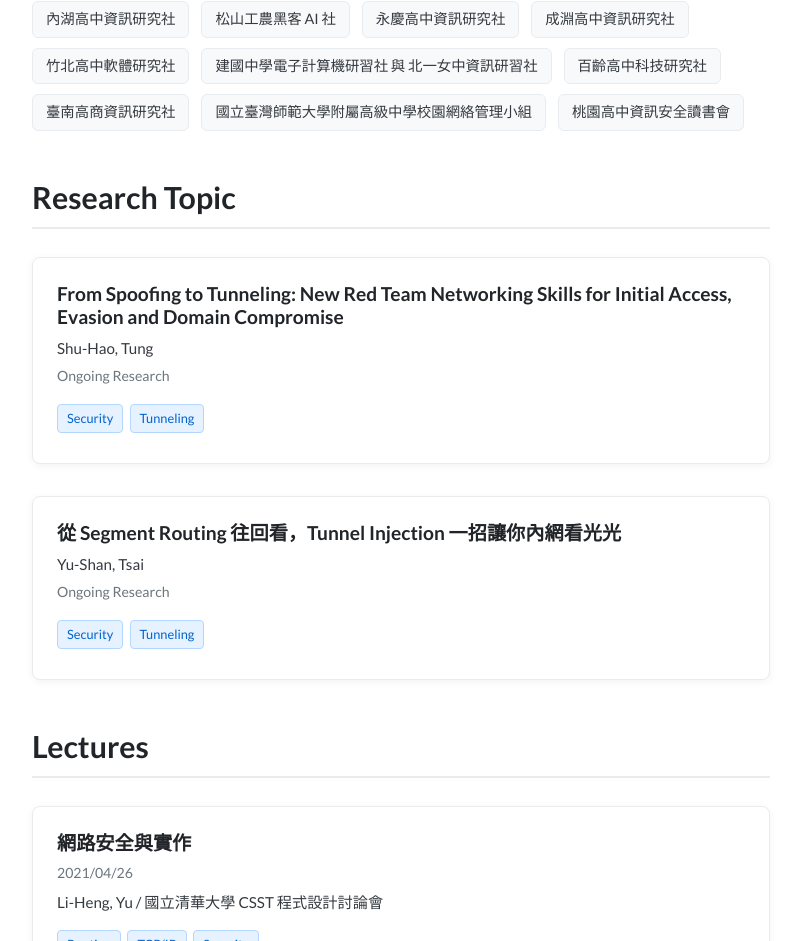
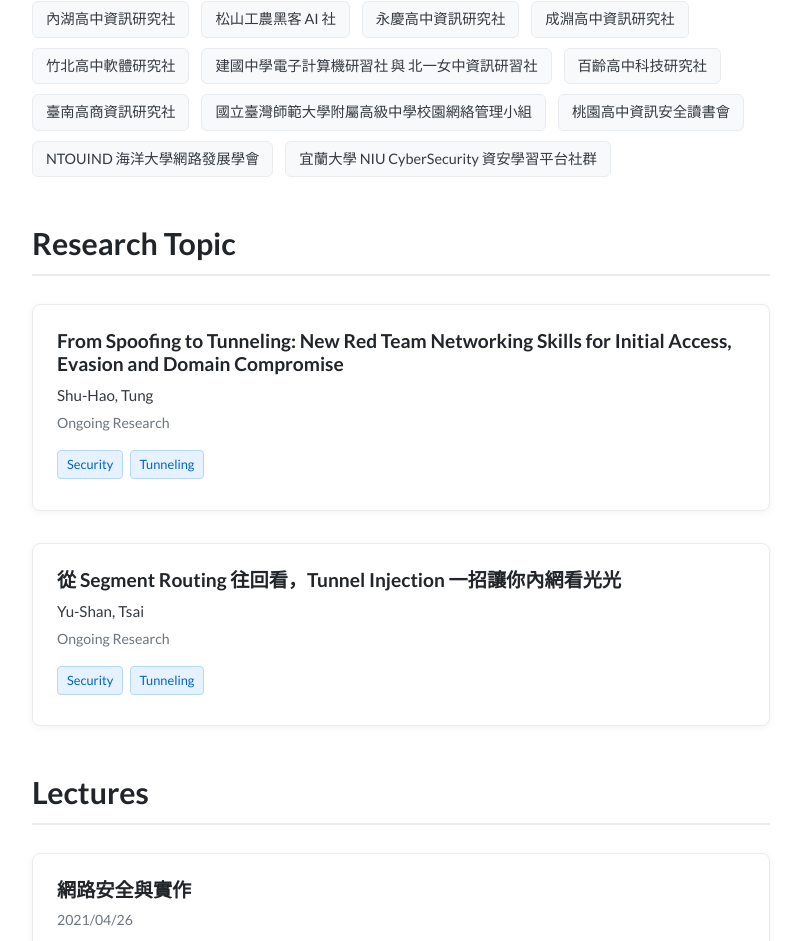
Before and after one commit to STU-IX/stuix.io, a Nuxt app: page /publications in a window 1280 px wide. Shown: the part 825-1766 px from the top of the page, without its empty margins (239-1040 px from the left). Built offline with nearby package versions, Linux system fonts and the light colour scheme; what vue-konami would draw is missing.

Commit message:
Added more org

```diff
--- a/pages/publications.vue
+++ b/pages/publications.vue
@@ -390,7 +390,9 @@ export default {
         "百齡高中科技研究社",
         "臺南高商資訊研究社",
         "國立臺灣師範大學附屬高級中學校園網絡管理小組",
-        "桃園高中資訊安全讀書會"
+        "桃園高中資訊安全讀書會",
+        "NTOUIND 海洋大學網路發展學會",
+        "宜蘭大學 NIU CyberSecurity 資安學習平台社群"
       ]
     };
   },
```
